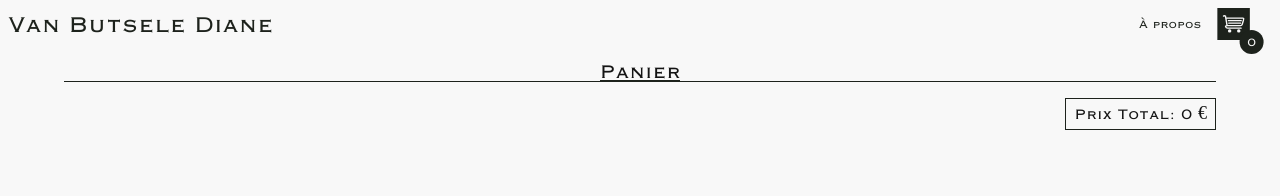
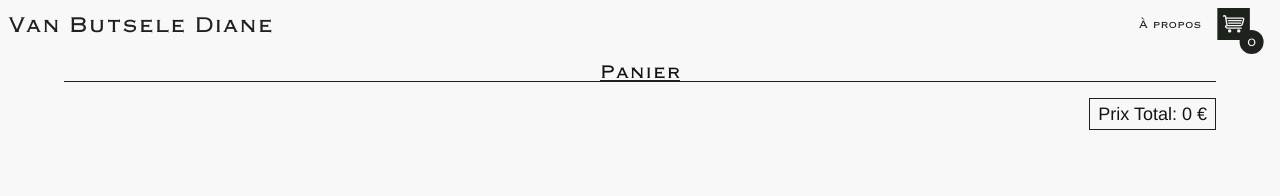
Before and after one commit to victorbusta/diane_vitrine, a Vue app: page /checkout in a window 1280 px wide. Shown: the top 196 px of the page. Built offline with nearby package versions, Linux system fonts and the light colour scheme.

Commit message:
fixed price font family

```diff
--- a/src/components/FormatComponent.vue
+++ b/src/components/FormatComponent.vue
@@ -44,7 +44,7 @@ defineExpose({
       <div>
         <span>
           <h2>{{ format.size }}</h2>
-          <h2 id="price">prix: {{ format.price }} €</h2>
+          <h2 id="price">{{ format.price }} €</h2>
         </span>
 
         <span>
@@ -52,7 +52,7 @@ defineExpose({
             <h3>{{ format.size_frame }}</h3>
             <h4>avec cadre</h4>
           </span>
-          <h2 style="opacity: .6;" id="price">prix: {{ format.price_frame }} €</h2>
+          <h2 style="opacity: .6;" id="price">{{ format.price_frame }} €</h2>
         </span>
       </div>
 
@@ -124,6 +124,8 @@ defineExpose({
 
   #price {
     margin-left: 48px;
+    font-size: 16px;
+    font-family: 'Franklin Gothic Medium', 'Arial Narrow', Arial, sans-serif;
   }
 
   #selection {
--- a/src/views/CheckoutView.vue
+++ b/src/views/CheckoutView.vue
@@ -65,8 +65,8 @@ const getTotalPrice = () => {
               <option v-for="qty in format.original_qty" :key="qty" :value="qty" :selected="qty === getStored(format.format)?.qty">{{ qty }}</option>
             </select>
           </div>
-          <div>
-            <h4>Prix</h4>
+          <div class="price">
+            <h4>PRIX</h4>
             <h4>:</h4>
             <h4>{{ ref((format.with_frame ? format.format.price_frame : format.format.price) * format.qty) }}€</h4>
           </div>
@@ -74,7 +74,7 @@ const getTotalPrice = () => {
       </div>
     </div>
 
-    <div id="total-price">
+    <div id="total-price" class="price">
       <h1>Prix Total: {{ getTotalPrice() }} €</h1>
     </div>
   </main>
@@ -104,6 +104,10 @@ main {
   display: flex;
   flex-direction: column;
   align-items: center;
+}
+
+.price {
+  font-family: 'Franklin Gothic Medium', 'Arial Narrow', Arial, sans-serif;
 }
 
 #line {
```
